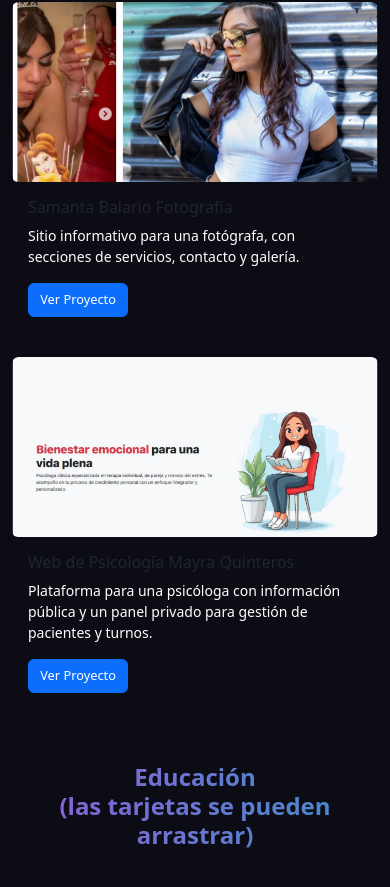
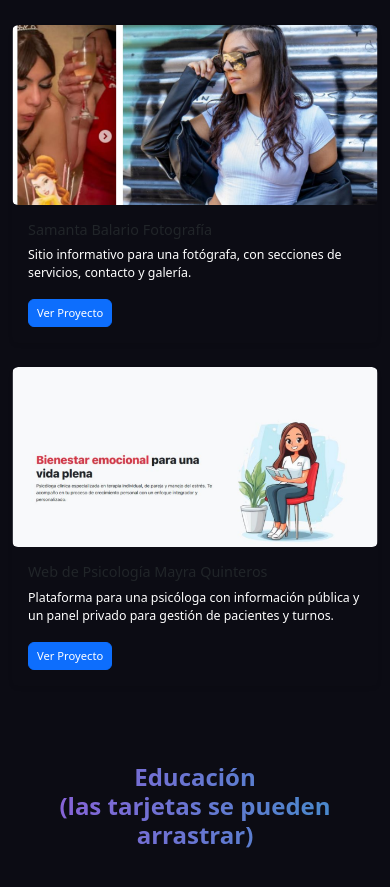
Before and after one commit to sachacq1/portfolio, a React (Vite) app: page / in a window 390 px wide. Shown: the part 1793-2680 px from the top of the page. Built offline with nearby package versions, Linux system fonts and the light colour scheme.

Commit message:
cambio card

```diff
--- a/src/views/Projects/projects.css
+++ b/src/views/Projects/projects.css
@@ -28,20 +28,20 @@
 /* Media query para celular */
 @media (max-width: 576px) {
     .card-body {
-        font-size: 0.85rem;
+        font-size: 0.65rem;
     }
 
     .card-title {
-        font-size: 1rem;
+        font-size: 0.9rem;
     }
 
     .card-text {
-        font-size: 0.875rem;
+        font-size: 0.775rem;
     }
 
     .btn {
-        font-size: 0.8rem;
-        padding: 0.4rem 0.7rem;
+        font-size: 0.7rem;
+        padding: 0.3rem 0.5rem;
     }
 
     .card-img-top {
```
